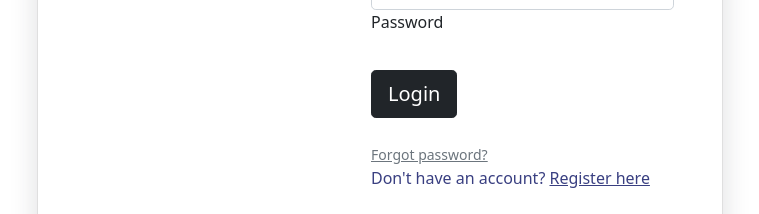
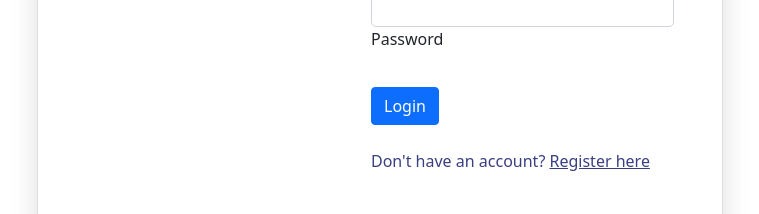
Before and after one commit to software-engineering-2023/Team2, a React (Create React App) app in the folder M3/: page / in a window 1280 px wide. Shown: the part 410-624 px from the top of the page, without its empty margins (260-1019 px from the left). Built offline with nearby package versions, Linux system fonts and the light colour scheme.

Commit message:
login regiester button

```diff
--- a/M3/src/Login.jsx
+++ b/M3/src/Login.jsx
@@ -68,7 +68,7 @@ function LoginForm() {
                         </label>
                       </div>
                       <div className="pt-1 mb-4">
-                        <button className="btn btn-dark btn-lg btn-block" type="button" onClick={checkCredentials}>
+                        <button className="p-blue bg btn btn-primary h8" type="button" onClick={checkCredentials}>
                           Login
                         </button>
                         <p> </p>
@@ -76,9 +76,7 @@ function LoginForm() {
                       <p className="error-message">Invalid e-mail or password.</p>
                         )}
                       </div>
-                      <a className="small text-muted" href="#!">
-                        Forgot password?
-                      </a>
+
                       <p className="mb-5 pb-lg-2" style={{ color: '#393f81' }}>
                         Don't have an account? <a href="/register" style={{ color: '#393f81' }}>Register here</a>
                       </p>
--- a/M3/src/Register.jsx
+++ b/M3/src/Register.jsx
@@ -212,7 +212,7 @@ function Register() {
                         <div className="d-flex justify-content-center">
                           <button
                             type="button"
-                            className="btn btn-dark btn-lg btn-block"
+                            className="p-blue bg btn btn-primary h8"
                             onClick={handleRegister}
                           >
                             Register
```
